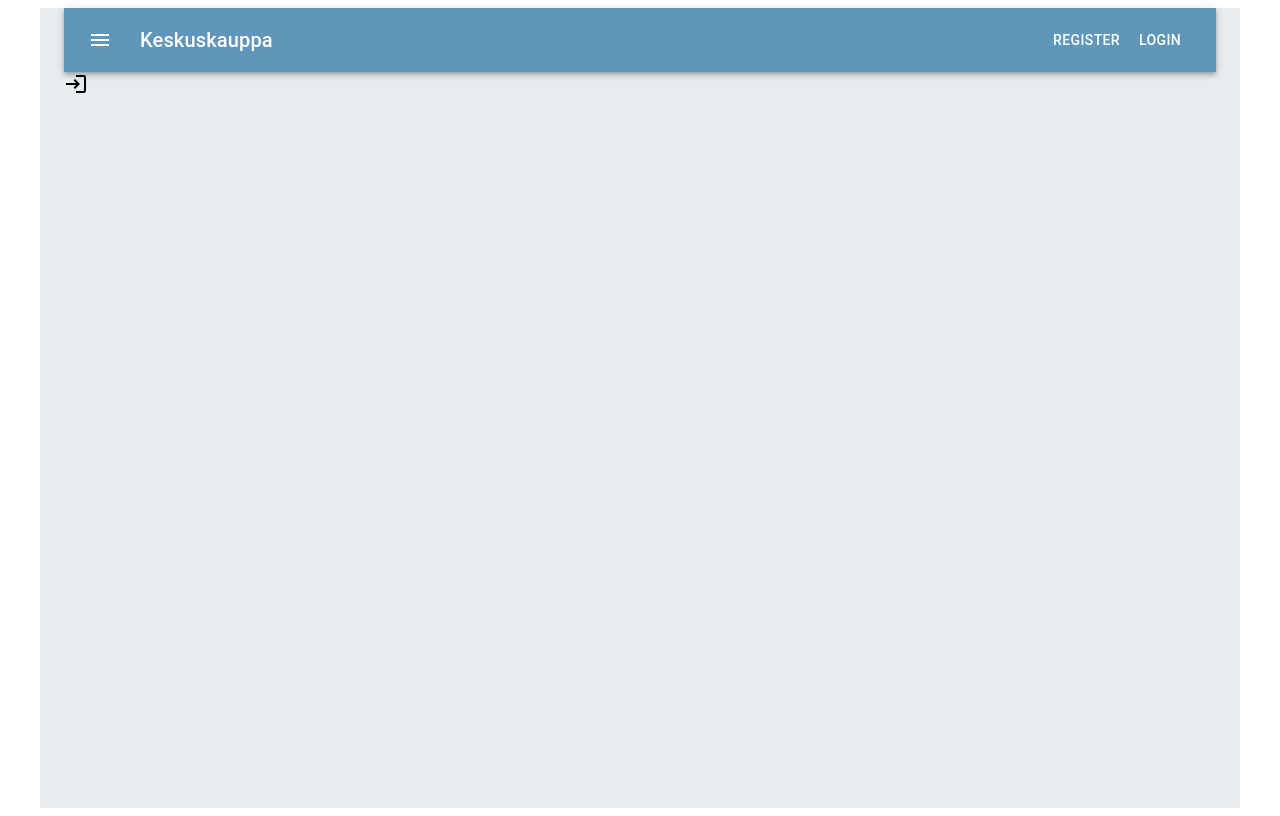
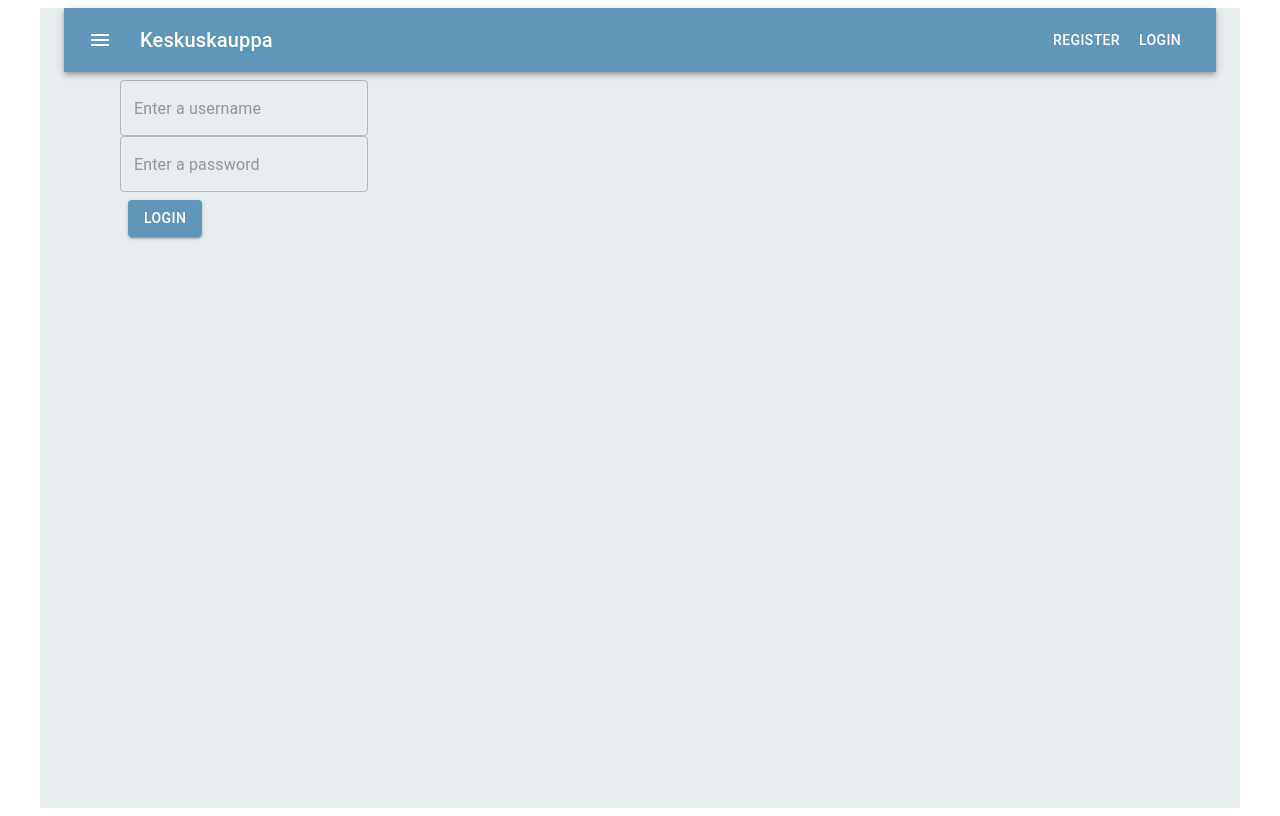
Before and after one commit to Toni86-pang/Keskuskauppa, a React (Vite) app in the folder frontend/: page /login in a window 1280 px wide. Built offline with nearby package versions, Linux system fonts and the light colour scheme.

Commit message:
frontend login

```diff
--- a/frontend/src/Components/Login.tsx
+++ b/frontend/src/Components/Login.tsx
@@ -1,10 +1,85 @@
-// import React from 'react'
+import { ChangeEvent, useState } from 'react'
+import { useNavigate } from 'react-router-dom'
+import axios from 'axios'
+import { Button, Container, TextField } from '@mui/material'
+
+export interface User {
+    username: string,
+    password: string
+}
+
+const initialState: User = {
+    username: "",
+    password: ""
+}
 
 function Login() {
+    const [userValues, setUserValues] = useState<User>(initialState)
+    const { username, password } = userValues
+    const navigate = useNavigate()
+
+    const loginUser = async () => {
+        try {
+            const response = await axios.post('/api/users/login', userValues, {
+                headers: {
+                    'Content-Type': 'application/json',
+                },
+            })
+
+            if (response.status === 200) {
+                navigate('/')
+                alert("You are logged in")
+            } else if (response.status === 400) {
+                alert("Username or password is incorrect")
+            } else if (response.status === 401) {
+                alert("Username or password is incorrect")
+            } else {
+                throw new Error('Something went wrong!')
+            }
+        } catch (error) {
+            console.error(error)
+            alert('Something went wrong!')
+        }
+    }
+
+    const handleInputChange = (event: ChangeEvent<HTMLInputElement>) => {
+        const { name, value } = event.target
+        setUserValues(() => ({
+            ...userValues, [name]: value
+        }))
+    }
+
     return (
-        <div>
-            Loginpage
-        </div>
+        <Container sx={{ m: 1 }}>
+            <Container>
+                <TextField
+                    type="text"
+                    placeholder="Enter a username"
+                    name="username"
+                    value={username}
+                    onChange={handleInputChange}
+                /> <br/>
+                <TextField
+                    type="password"
+                    placeholder="Enter a password"
+                    name="password"
+                    value={password}
+                    onChange={handleInputChange}
+                />
+            </Container>
+            <Container>
+                <Button
+                    sx={{
+                        m: 1,
+                        bgcolor: "#6096ba",
+                        ":hover": { bgcolor: "darkblue" }
+                    }}
+                    variant="contained"
+                    onClick={loginUser}>Login</Button>
+
+            </Container>
+
+        </Container >
     )
 }
 
--- a/frontend/src/main.tsx
+++ b/frontend/src/main.tsx
@@ -3,9 +3,10 @@ import ReactDOM from 'react-dom/client'
 import { createBrowserRouter, RouterProvider } from 'react-router-dom'
 import App from './App.tsx'
 import Register from './Components/RegisterNewUser.tsx'
+import Login from './Components/Login.tsx'
 // import "./index.css"
 import ErrorPage from './Pages/ErrorPage.tsx'
-import { Login } from '@mui/icons-material'
+// import { Login } from '@mui/icons-material'
 import Products from './Components/Products.tsx'
 
 
```
Also changed, not shown: 1 other file (tests, documents, lock files or other folders).
